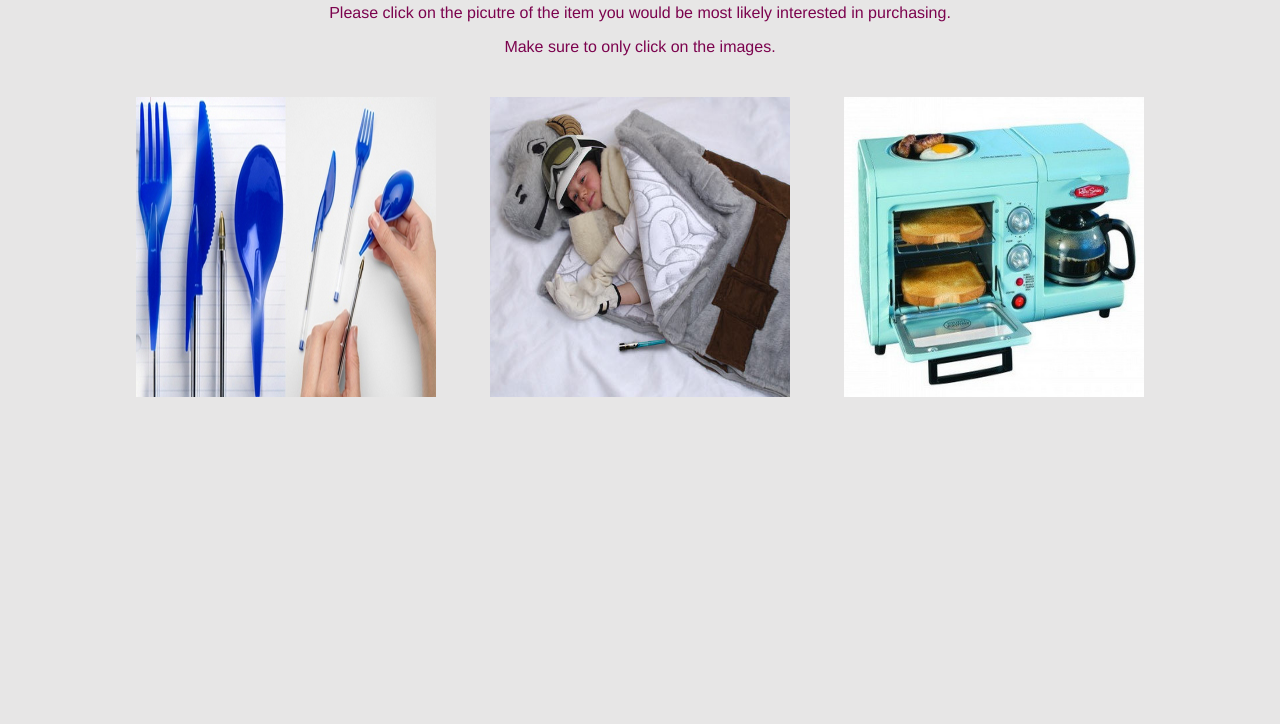
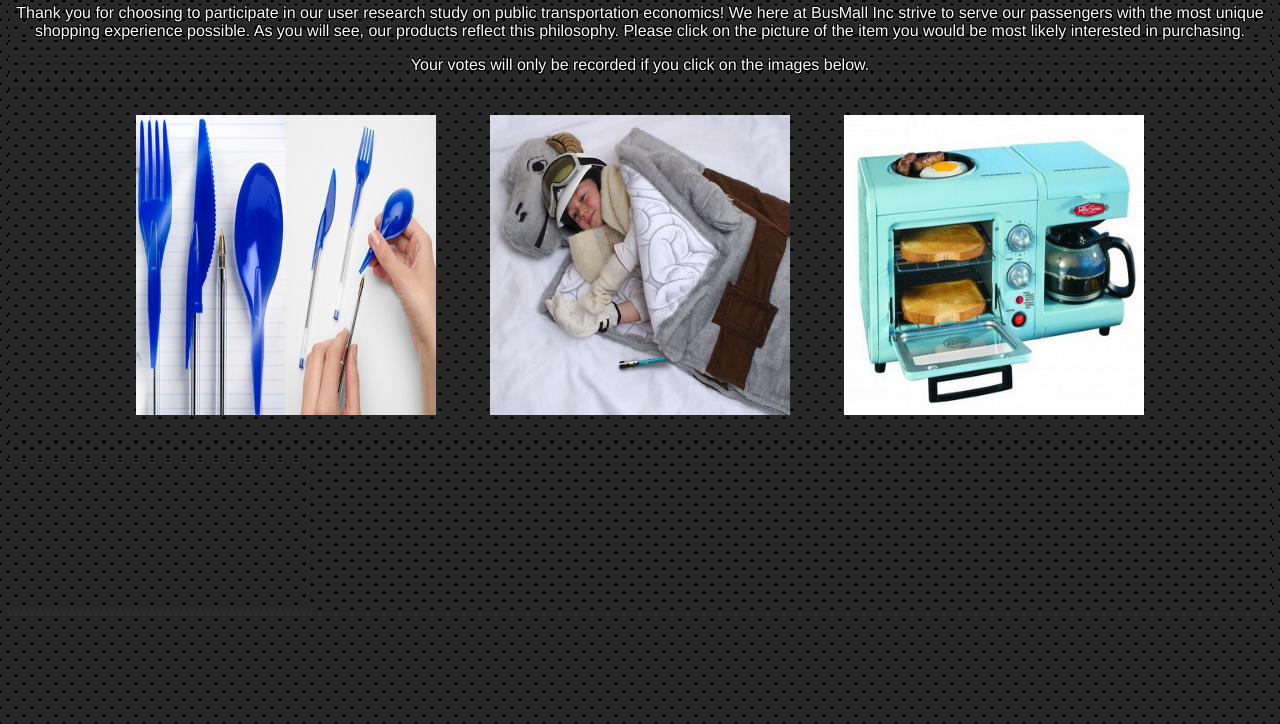
Before and after one commit to mattoattacko/busmall, a plain HTML site: page index.html in a window 1280 px wide. Shown: the part 76-800 px from the top of the page. Drawn offline with nearby package versions, Linux system fonts and the light colour scheme.

Commit message:
just a few more styling changes

```diff
--- a/index.html
+++ b/index.html
@@ -6,9 +6,9 @@
         <script src="https://cdnjs.cloudflare.com/ajax/libs/Chart.js/2.7.2/Chart.bundle.js"></script>
     </head>
     <body>
-        <center><h1>BusMall Marketing Study</h1>
-        <p>Please click on the picutre of the item you would be most likely interested in purchasing.</p>
-        <p>Make sure to only click on the images.</p></center>
+        <center><u><h1>BusMall Marketing Study</h1></u>
+        <p>Thank you for choosing to participate in our user research study on public transportation economics! We here at BusMall Inc strive to serve our passengers with the most unique shopping experience possible. As you will see, our products reflect this philosophy. Please click on the picture of the item you would be most likely interested in purchasing.</p>
+        <p>Your votes will only be recorded if you click on the images below.</p></center>
         <center><section id="image_container">
             <img src="" id="left">
             <img src="" id="center">
--- a/style.css
+++ b/style.css
@@ -1,8 +1,19 @@
 * {
-    color: rgb(124, 3, 78);
-    background-color: rgb(231, 230, 230);
+    color: rgb(252, 252, 252);
     font-family: 'Helvetica';
     outline: 1px rgb(98, 5, 247);
+    text-shadow:
+    -1px -1px 0 #000,
+    1px -1px 0 #000,
+    -1px 1px 0 #000,
+    1px 1px 0 #000;
+    /* Some Cool CSS background gradient I found */
+    background: radial-gradient(black 15%, transparent 16%) 0 0,
+    radial-gradient(black 15%, transparent 16%) 8px 8px,
+    radial-gradient(rgba(255,255,255,.1) 15%, transparent 20%) 0 1px,
+    radial-gradient(rgba(255,255,255,.1) 15%, transparent 20%) 8px 9px;
+    background-color:#282828;
+    background-size:16px 16px;
 }
 
 img {
```
